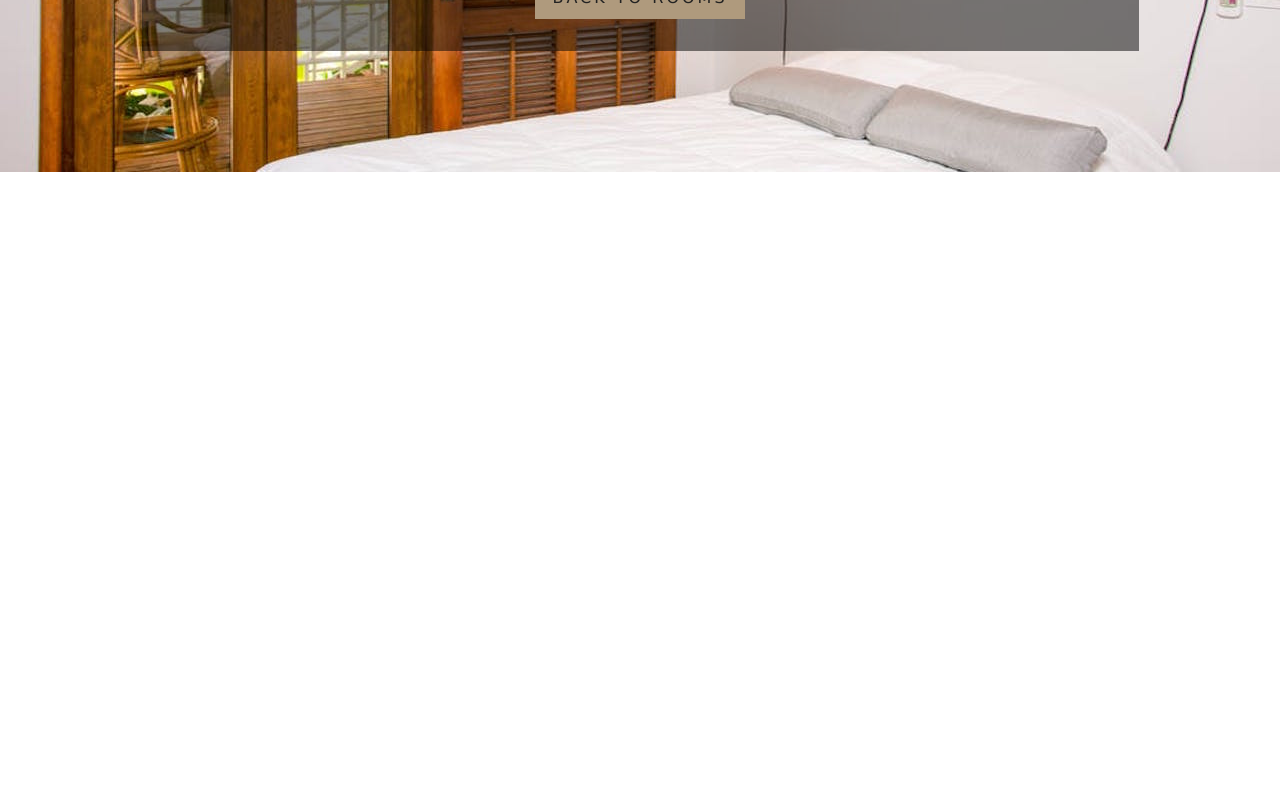
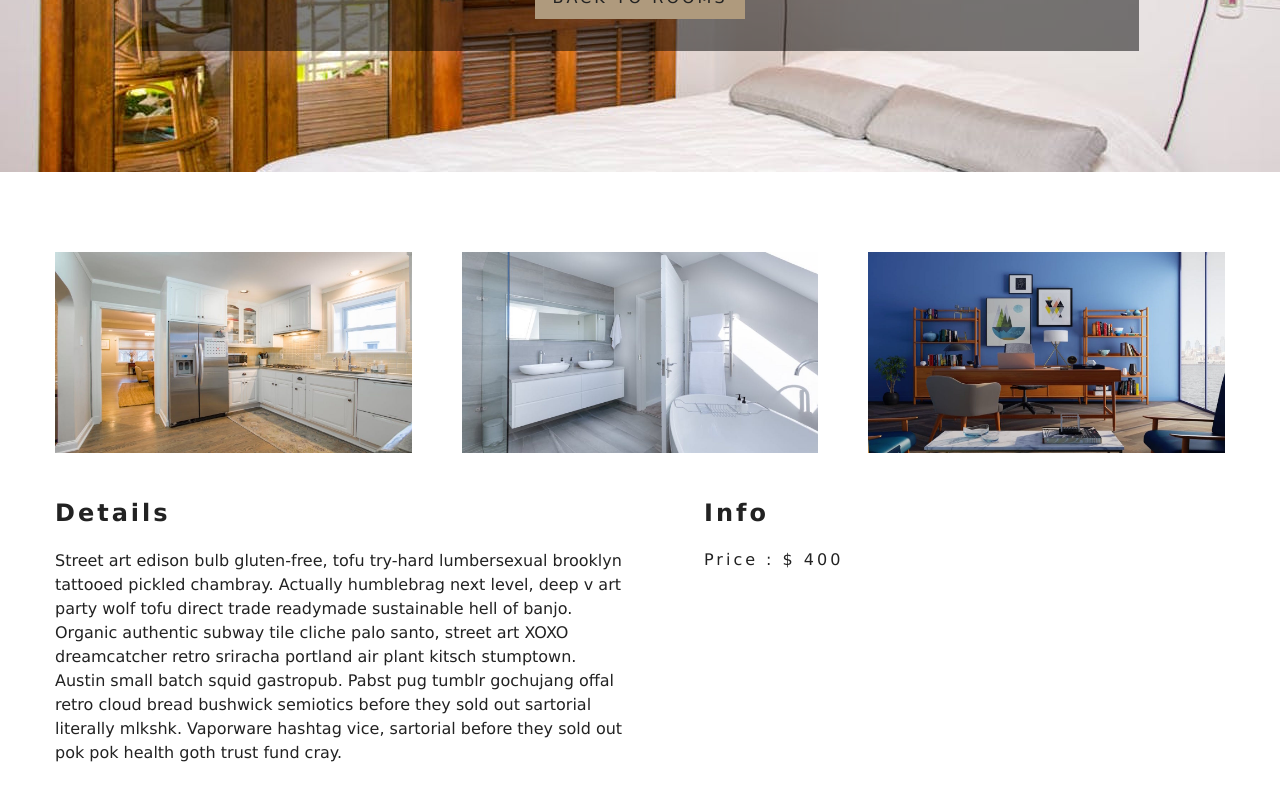
Before and after one commit to wbonneville/resort, a React (Create React App) app: page /rooms/double-deluxe in a window 1280 px wide. Shown: the part 374-1174 px from the top of the page. Before the commit the page ends 800 px from the top, so only its background shows below. Built offline with nearby package versions, Linux system fonts and the light colour scheme; the HTML template or start-up script is replaced by a standard one.

Commit message:
Update SingleRoom.js

```diff
--- a/src/pages/SingleRoom.js
+++ b/src/pages/SingleRoom.js
@@ -44,15 +44,35 @@ export default class SingleRoom extends Component {
       pets,
       images,
     } = room;
+    const [mainImg, ...defaultImg] = images;
     return (
-      // use images[0] if available, or use default img
-      <StyledHero img={images[0] || this.state.defaultBcg}>
+      <>
+        {/* use images[0] if available, or use default img */}
+        <StyledHero img={mainImg || this.state.defaultBcg}>
           <Banner title={`${name} room`}>
             <Link to="/rooms" className="btn-primary">
               back to rooms
             </Link>
           </Banner>
         </StyledHero>
+        <section className="single-room">
+          <div className="single-room-images">
+            {defaultImg.map((item, index) => {
+              return <img key={index} src={item} alt={name} />;
+            })}
+          </div>
+          <div className="single-room-info">
+            <article className="desc">
+              <h3>details</h3>
+              <p>{description}</p>
+            </article>
+            <article className="info">
+              <h3>info</h3>
+              <h6>price : $ {price}</h6>
+            </article>
+          </div>
+        </section>
+      </>
     );
   }
 }
```
Lines whose indentation alone changed are shown as unchanged.
